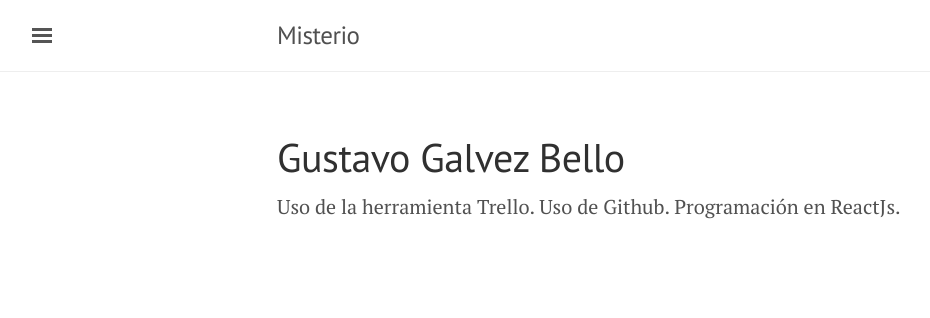
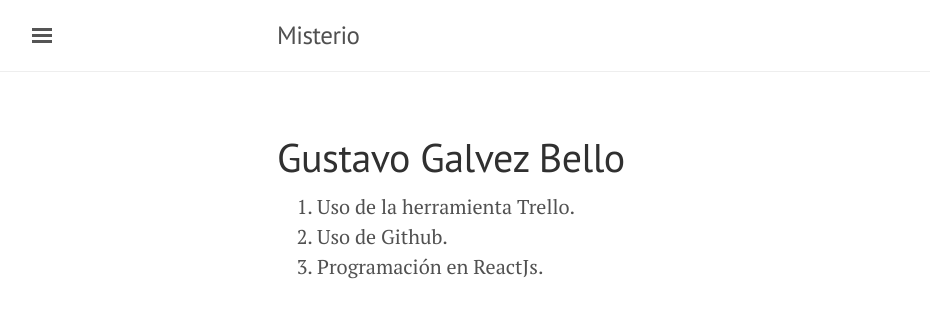
Before and after one commit to caricoe/ingesoft2, a Jekyll site: the page built from pagina/personas/ggalvezb.md, in a window 1280 px wide. Shown: the top 318 px of the page, without its empty margins (3-933 px from the left). Built offline with Jekyll 4.4.1, drawn with Linux system fonts in a browser that asks for light colours; part of the change alters nothing that is shown.

Commit message:
Aprendizajes

```diff
--- a/pagina/personas/ggalvezb.md
+++ b/pagina/personas/ggalvezb.md
@@ -2,5 +2,6 @@
 layout: page
 title: Gustavo Galvez Bello
 ---
-
-Uso de la herramienta Trello.	Uso de Github.	Programación en ReactJs.
+1. Uso de la herramienta Trello.
+2. Uso de Github.
+3. Programación en ReactJs.
```
